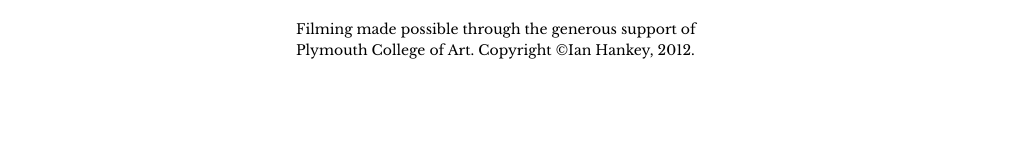
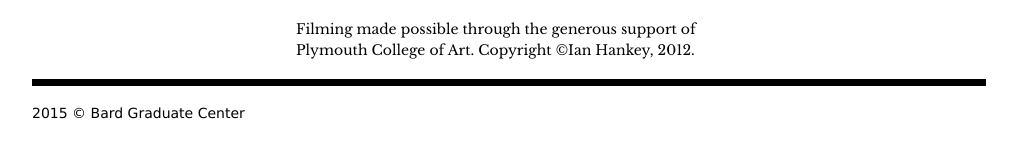
Before and after one commit to bardgradcenter/chmw, a plain HTML site: page index.html in a window 1280 px wide. Shown: the part 2177-2335 px from the top of the page, without its empty margins (131-1148 px from the left). Before the commit the page ends 2292 px from the top, so only its background shows below. Drawn offline with nearby package versions, Linux system fonts and the light colour scheme.

Commit message:
added footer

```diff
--- a/index.html
+++ b/index.html
@@ -58,6 +58,9 @@
 			</div>
 			<br clear="all">
 		</div>
+		<div id="footer">
+			2015 &copy; <a href="http://bgc.bard.edu">Bard Graduate Center</a>
+		</div>
 	</div>
 </body>
 </html>
--- a/style.scss
+++ b/style.scss
@@ -81,3 +81,17 @@ img {
 		float: right;
 	}
 }
+#footer {
+	border-top:7px solid #000;
+	font-family: Verdana, Geneva, sans-serif;
+	font-size: .875em;
+	height: 14px;
+	padding: 17px 0;
+	a {
+		color:#000;
+		text-decoration: none;
+		&:hover {
+			color: #919191;
+		}
+	}
+}
```
Also changed, not shown: css/style.css.
